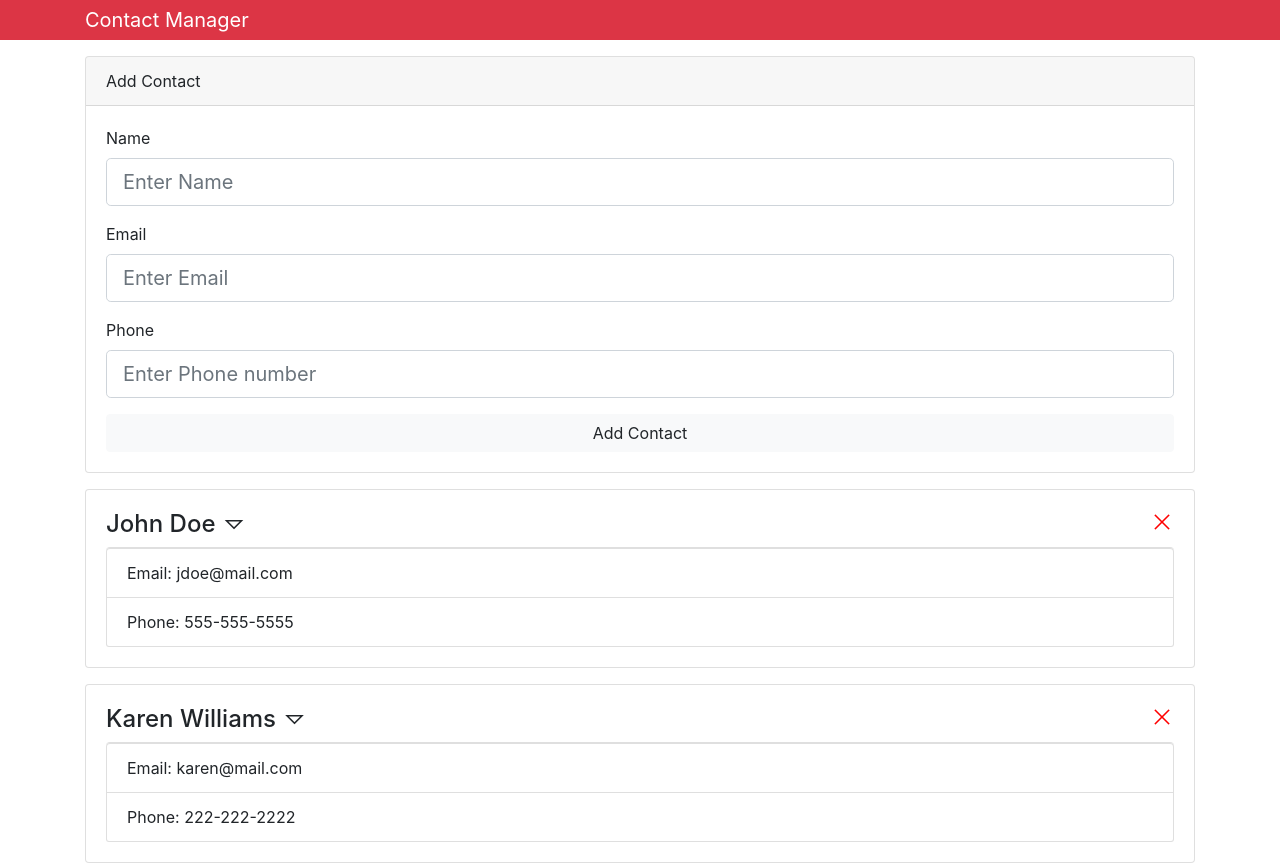
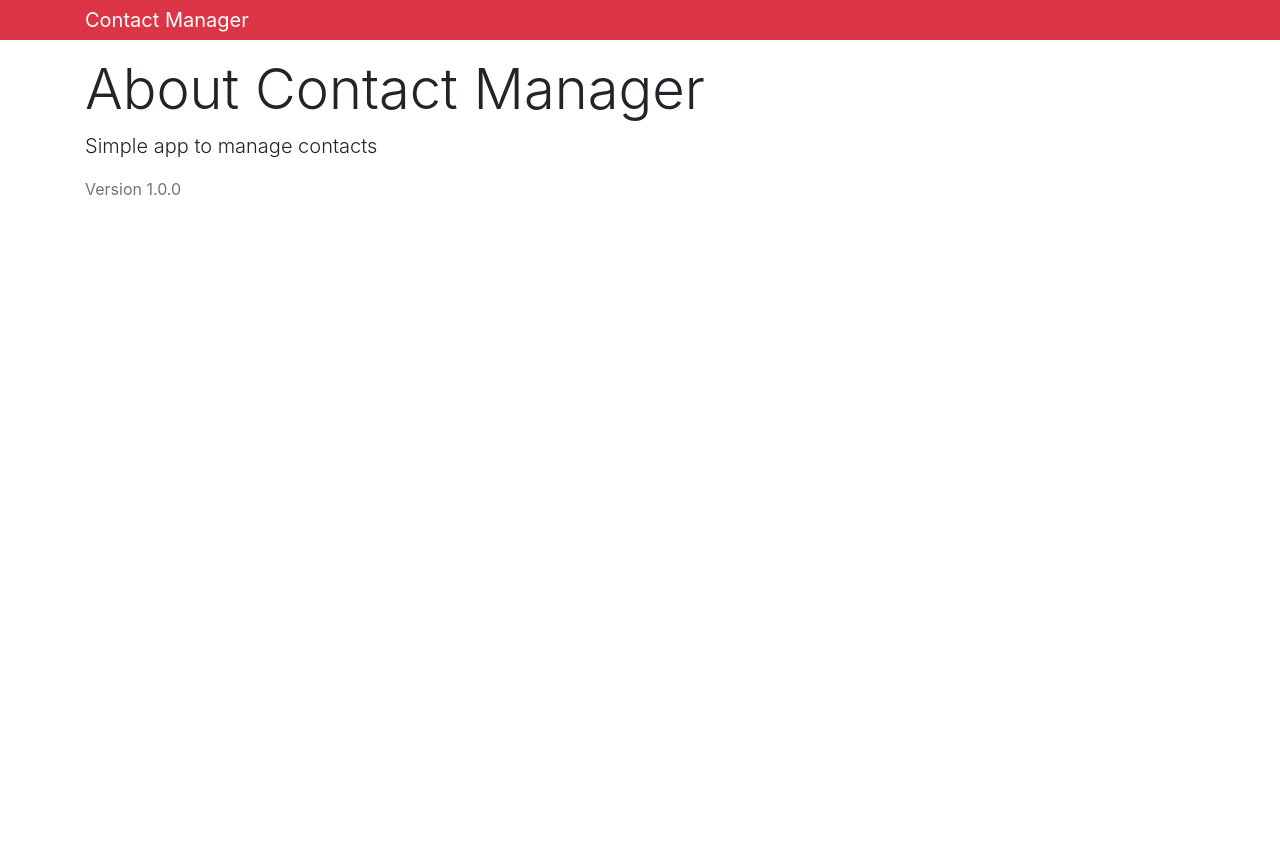
Before and after one commit to julianvu/contactmanager, a React (Create React App) app: page /about in a window 1280 px wide. Shown: the top 865 px of the page. After the commit the page ends 800 px from the top, so only its background shows below. Built offline with nearby package versions, Linux system fonts and the light colour scheme.

Commit message:
Start routing implementation

```diff
--- a/package.json
+++ b/package.json
@@ -13,6 +13,7 @@
     "popper.js": "^1.16.1",
     "react": "^16.13.1",
     "react-dom": "^16.13.1",
+    "react-router-dom": "^5.2.0",
     "react-scripts": "3.4.1",
     "typescript": "^3.9.5",
     "uuid": "^8.2.0"
--- a/src/App.js
+++ b/src/App.js
@@ -1,6 +1,8 @@
 import React from "react";
+import { BrowserRouter as Router, Route, Switch } from "react-router-dom";
 import Contacts from "./components/contacts/Contacts";
 import Header from "./components/layout/Header";
+import About from "./components/pages/About";
 import "bootstrap/dist/css/bootstrap.min.css";
 import { Provider } from "./context";
 import AddContact from "./components/contacts/AddContact";
@@ -8,13 +10,18 @@
 function App() {
   return (
     <Provider>
-      <div className="App">
-        <Header branding="Contact Manager"></Header>
-        <div className="container">
-          <AddContact></AddContact>
-          <Contacts></Contacts>
+      <Router>
+        <div className="App">
+          <Header branding="Contact Manager"></Header>
+          <div className="container">
+            <Switch>
+              <Route exact path="/" component={Contacts}></Route>
+              <Route exact path="/contact/add" component={AddContact}></Route>
+              <Route exact path="/about" component={About}></Route>
+            </Switch>
+          </div>
         </div>
-      </div>
+      </Router>
     </Provider>
   );
 }
--- a/src/components/contacts/Contacts.js
+++ b/src/components/contacts/Contacts.js
@@ -10,6 +10,9 @@
           const { contacts } = value;
           return (
             <Fragment>
+              <h1 className="display-4 mb-2">
+                <span className="text-danger">Contact</span> List
+              </h1>
               {contacts.map((contact) => (
                 <Contact key={contact.id} contact={contact}></Contact>
               ))}
--- /dev/null
+++ b/src/components/pages/About.js
@@ -0,0 +1,11 @@
+import React from "react";
+
+export default function About() {
+  return (
+    <div>
+      <h1 className="display-4">About Contact Manager</h1>
+      <p className="lead">Simple app to manage contacts</p>
+      <p className="text-secondary">Version 1.0.0</p>
+    </div>
+  );
+}
```
Also changed, not shown: 1 other file (tests, documents, lock files or other folders).
